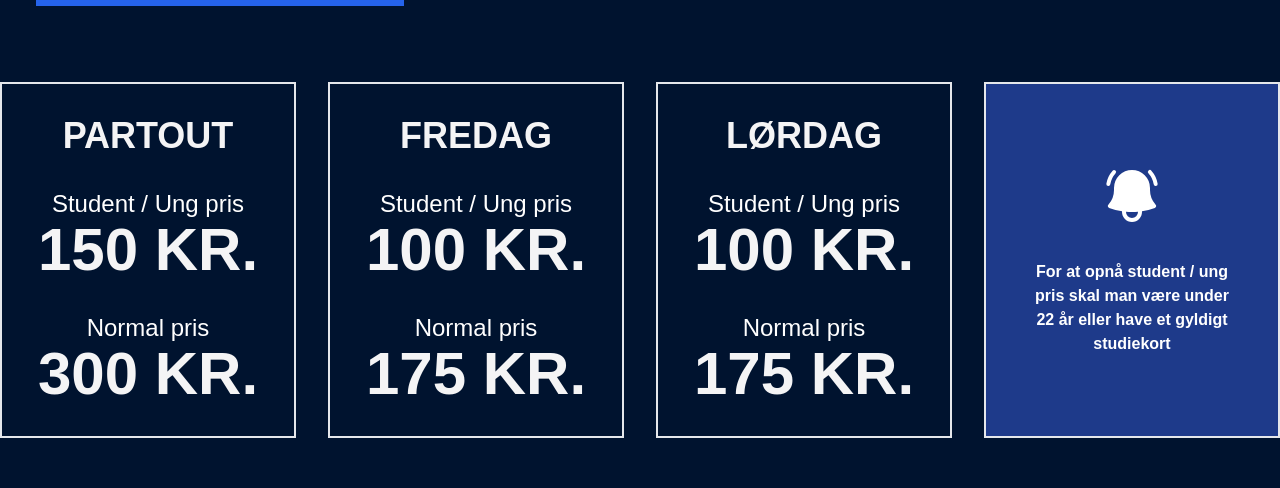
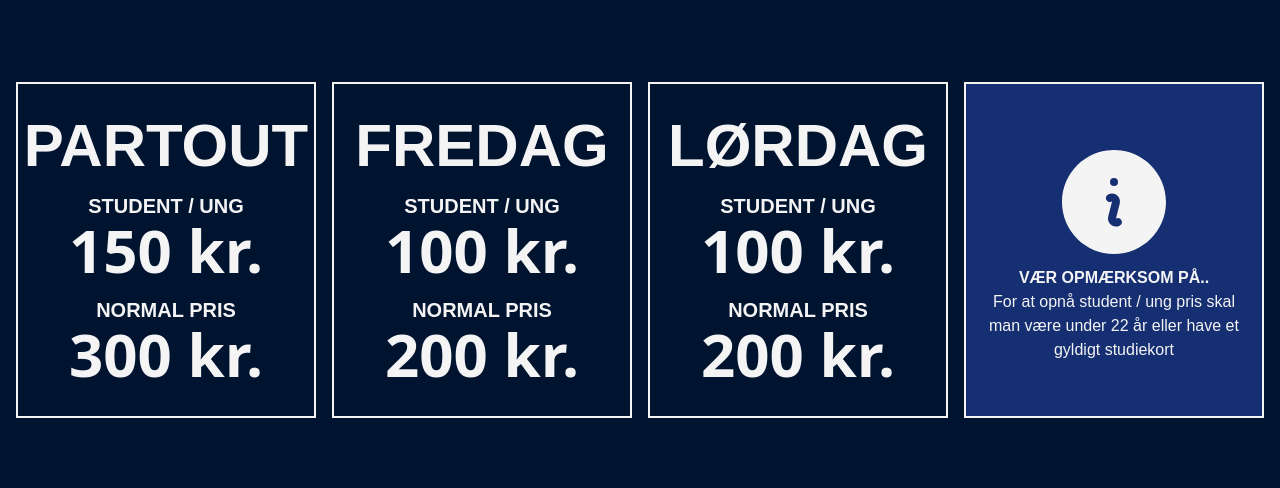
Before and after one commit to andersravn32/kold-festival, a Vue app: page / in a window 1280 px wide. Shown: the part 2142-2630 px from the top of the page. Built offline with nearby package versions, Linux system fonts and the light colour scheme; a web font is replaced by a local one.

Commit message:
Add: Added responsive layout

```diff
--- a/src/components/Forms/Contact.vue
+++ b/src/components/Forms/Contact.vue
@@ -23,7 +23,7 @@ const submit = () => {
 
 <template>
   <form id="form-contact" @submit.prevent="submit" class="container flex flex-col space-y-4">
-    <div class="grid grid-cols-2 gap-4">
+    <div class="grid md:grid-cols-2 gap-4">
         <input v-model="firstName" type="text" placeholder="Fornavn" />
         <input v-model="lastName" type="text" placeholder="Efternavn" />
     </div>
--- a/src/components/NavMenu.vue
+++ b/src/components/NavMenu.vue
@@ -22,7 +22,7 @@ defineEmits(["close"]);
     </button>
 
     <ul
-      class="flex flex-col space-y-8 font-bold font-header text-zinc-100 uppercase z-100 text-6xl text-center"
+      class="flex flex-col space-y-8 font-bold font-header text-zinc-100 uppercase z-100 text-4xl lg:text-8xl text-center"
     >
       <li v-for="(route, index) in routes" :key="index">
         <router-link @click="$emit('close')" :to="route.path">
--- a/src/pages/contact.vue
+++ b/src/pages/contact.vue
@@ -8,42 +8,21 @@ import PageHeader from "../components/PageHeader.vue";
 <template>
   <div id="page-contact">
     <PageHeader :bg="bg">
-      <h1 class="text-8xl uppercase leading-[0.9]">Kontakt</h1>
-      <h2 class="text-xl text-center font-body">
+      <h1 class="text-6xl lg:text-8xl uppercase leading-[0.9]">Kontakt</h1>
+      <h2 class="lg:text-xl text-center font-body">
         Udfyld den nedenstående formular for at sende os en direkte besked
       </h2></PageHeader
     >
-    <FormContact class="max-w-2xl mx-auto"/>
+    <FormContact class="max-w-2xl mx-auto p-4"/>
 
-    <div class="max-w-2xl mx-auto w-full grid grid-cols-2 gap-8">
+    <div class="max-w-2xl mx-auto w-full grid md:grid-cols-2 gap-8 p-4">
       <ContactPerson />
       <ContactPerson />
     </div>
-
-    <!--     <section class="test">
-      <div class="flex-center">
-        <i class="icon-3d"
-          ><ArrowDownCircleIcon class="w-32 h-32"></ArrowDownCircleIcon
-        ></i>
-        <i class="icon-3d"
-          ><ArrowDownCircleIcon class="w-32 h-32"></ArrowDownCircleIcon
-        ></i>
-      </div>
-    </section> -->
   </div>
 </template>
 <style>
 #page-contact {
   @apply min-h-screen flex flex-col space-y-8;
 }
-
-/* Test */
-
-.flex-center {
-  @apply w-full h-[20em] flex;
-}
-
-.icon-3d {
-  @apply p-[10px] text-white;
-}
 </style>
--- a/src/pages/faq.vue
+++ b/src/pages/faq.vue
@@ -7,8 +7,8 @@ import bg from "../assets/img/hero-bg.jpg";
 <template>
   <div id="page-faq">
     <PageHeader :bg="bg">
-      <h1 class="text-8xl uppercase leading-[0.9]">F.A.Q</h1>
-      <h2 class="text-xl text-center font-body">
+      <h1 class="text-6xl lg:text-8xl uppercase leading-[0.9]">F.A.Q</h1>
+      <h2 class="lg:text-xl text-center font-body">
         Her vil du finde svarene på de fleste af dine spørgsmål
       </h2></PageHeader
     >
@@ -46,7 +46,7 @@ import bg from "../assets/img/hero-bg.jpg";
 }
 
 #faq {
-  @apply container max-w-4xl mx-auto flex flex-col space-y-4;
+  @apply container max-w-4xl mx-auto flex flex-col space-y-4 p-4;
 }
 
 #faq .accordion {
--- a/src/pages/index.vue
+++ b/src/pages/index.vue
@@ -3,9 +3,10 @@ import gsap from "gsap";
 import ScrollTrigger from "gsap/ScrollTrigger";
 import { onMounted, ref } from "vue";
 import { useRouter } from "vue-router";
-import { BellAlertIcon } from "@heroicons/vue/24/solid";
+import { InformationCircleIcon } from "@heroicons/vue/24/solid";
 
 import GridArtist from "../components/GridArtist.vue";
+import PricePanel from "../components/PricePanel.vue";
 
 import bg from "../assets/video/bg-video1.mp4";
 
@@ -23,9 +24,9 @@ onMounted(async () => {
   loading.value = true;
 
   // Fetch artist data
-  const response = await fetch(
-    "/src/assets/data.json"
-  ).then((res) => res.json());
+  const response = await fetch("/src/assets/data.json").then((res) =>
+    res.json()
+  );
 
   // Update artists
   artists.value = response.artists;
@@ -94,20 +95,18 @@ onMounted(async () => {
       ></video>
 
       <img
-        class="hero-logo h-96"
+        class="hero-logo h-80 md:h-96 lg:h-[512px]"
         src="../assets/img/logo.svg"
         alt="KOLD Icon"
       />
-      <h1
-        class="flex flex-col items-center justify-center text-zinc-100 font-header"
-      >
+      <h1 class="flex flex-col items-center justify-center">
         <span
-          class="text-[12rem] uppercase font-bold text-zinc-100 leading-[0.6]"
+          class="text-8xl lg:text-[12rem] uppercase font-bold text-zinc-100 leading-[0.6]"
           >Kold</span
-        ><span class="text-8xl">Festival</span>
+        ><span class="text-4xl lg:text-6xl">Festival</span>
       </h1>
       <h3
-        class="flex items-center text-4xl font-header space-x-8 text-zinc-100"
+        class="flex items-center font-header space-x-2 text-zinc-100 lg:text-2xl"
       >
         <span>24D</span><span>/</span><span>12T</span><span>/</span
         ><span>02M</span><span>/</span><span>33S</span>
@@ -130,7 +129,7 @@ onMounted(async () => {
 
     <section class="pb-16" id="artist" v-if="artists.length">
       <div
-        class="p-6 container mx-auto grid gap-16 sm:grid-cols-1 lg:grid-cols-3"
+        class="p-4 container mx-auto grid gap-16 sm:grid-cols-1 md:grid-cols-2 lg:grid-cols-3"
       >
         <GridArtist
           v-for="(artist, index) in artists"
@@ -144,74 +143,38 @@ onMounted(async () => {
 
     <!-- Tickets -->
     <section id="tickets">
-      <div id="ticketBoxes">
-        <div class="priceBox">
-          <h3 class="text-4xl">PARTOUT</h3>
-          <div
-            class="text-white font-body flex flex-col justify-center items-center"
-          >
-            <p class="font-normal text-2xl">Student / Ung pris</p>
-            <h4 class="font-bold text-6xl">150 KR.</h4>
-          </div>
-          <div
-            class="text-white font-body flex flex-col justify-center items-center"
-          >
-            <p class="font-normal text-2xl">Normal pris</p>
-            <h4 class="font-bold text-6xl">300 KR.</h4>
-          </div>
-        </div>
-
-        <div class="priceBox">
-          <h3 class="text-4xl">FREDAG</h3>
-          <div
-            class="text-white font-body flex flex-col justify-center items-center"
-          >
-            <p class="font-normal text-2xl">Student / Ung pris</p>
-            <h4 class="font-bold text-6xl">100 KR.</h4>
-          </div>
-          <div
-            class="text-white font-body flex flex-col justify-center items-center"
-          >
-            <p class="font-normal text-2xl">Normal pris</p>
-            <h4 class="font-bold text-6xl">175 KR.</h4>
-          </div>
-        </div>
-
-        <div class="priceBox">
-          <h3 class="text-4xl">LØRDAG</h3>
-          <div
-            class="text-white font-body flex flex-col justify-center items-center"
-          >
-            <p class="font-normal text-2xl">Student / Ung pris</p>
-            <h4 class="font-bold text-6xl">100 KR.</h4>
-          </div>
-          <div
-            class="text-white font-body flex flex-col justify-center items-center"
-          >
-            <p class="font-normal text-2xl">Normal pris</p>
-            <h4 class="font-bold text-6xl">175 KR.</h4>
-          </div>
-        </div>
-        <article class="warning">
-          <i><BellAlertIcon class="w-16 h-16"></BellAlertIcon></i>
-          <p>
-            For at opnå student / ung pris skal man være under 22 år eller have
-            et gyldigt studiekort
-          </p>
-        </article>
+      <PricePanel title="Partout" :price="300" />
+      <PricePanel title="Fredag" :price="200" />
+      <PricePanel title="Lørdag" :price="200" />
+      <div class="flex p-4 flex-col justify-center items-center bg-blue-900/75 border-2 border-zinc-100">
+        <InformationCircleIcon class="h-32 w-32" />
+        <h3>Vær opmærksom på..</h3>
+        <p class="font-body text-center">
+          For at opnå student / ung pris skal man være under 22 år eller have et
+          gyldigt studiekort
+        </p>
       </div>
     </section>
   </div>
 </template>
 
 <style>
+
+/* Hero styling */
 #hero {
-  @apply min-h-screen space-y-4 w-full relative z-10 flex items-center justify-center overflow-hidden;
+  @apply py-32 lg:py-4 lg:min-h-screen space-y-4 w-full relative z-10 flex items-center justify-center overflow-hidden;
 }
 
 .hero-logo {
   animation: hero-logo 180s infinite linear;
 }
+
+/* Tickets styling */
+#tickets {
+  @apply container mx-auto grid grid-cols-1 md:grid-cols-2 lg:grid-cols-4 gap-4 p-4 text-zinc-100;
+}
+
+/* Animations */
 
 @keyframes hero-logo {
   0% {
@@ -222,22 +185,4 @@ onMounted(async () => {
     transform: rotate(360deg);
   }
 }
-
-/* tickets */
-
-#tickets {
-  @apply container mx-auto flex flex-col;
-}
-
-#ticketBoxes {
-  @apply gap-8 grid grid-cols-1 lg:grid-cols-2 xl:grid-cols-4;
-}
-
-.priceBox {
-  @apply relative translate-y-8 opacity-0 flex flex-col justify-center items-center gap-8 py-8 border-2 mx-8 sm:mx-0;
-}
-
-.warning {
-  @apply relative translate-y-8 opacity-0 h-full bg-blue-900 text-white flex flex-col justify-between items-center font-bold font-body p-12 text-center py-20 border-2 mx-8 sm:mx-0;
-}
 </style>
--- a/src/pages/program.vue
+++ b/src/pages/program.vue
@@ -8,14 +8,14 @@ import bg from "../assets/img/bg.jpg";
 <template>
   <div id="page-program">
     <PageHeader :bg="bg">
-      <h1 class="text-8xl uppercase leading-[0.9]">Program</h1>
-      <h2 class="text-xl text-center font-body">
+      <h1 class="text-6xl lg:text-8xl uppercase leading-[0.9]">Program</h1>
+      <h2 class="lg:text-xl text-center font-body">
         Nedenfor kan du læse hele festivalens program
       </h2>
     </PageHeader>
     <section id="program" class="container mx-auto flex flex-col">
       <Tabs>
-        <Tab title="Musik" class="grid grid-cols-3 gap-4">
+        <Tab title="Musik" class="grid md:grid-cols-2 lg:grid-cols-3 gap-4">
           <div class="flex flex-col space-y-4 bg-blue-900/75 p-4">
             <h2 class="text-xl">Torsdag d. 2. Februar</h2>
             <ul class="flex flex-col space-y-2 text-zinc-100">
@@ -93,7 +93,7 @@ import bg from "../assets/img/bg.jpg";
           </div>
         </Tab>
 
-        <Tab title="Talks" class="grid grid-cols-3 gap-4">
+        <Tab title="Talks" class="grid md:grid-cols-2 lg:grid-cols-3 gap-4">
           <div class="flex flex-col space-y-4 bg-blue-900/75 p-4">
             <h2 class="text-xl">Torsdag d. 2. Februar</h2>
             <ul class="flex flex-col space-y-2 text-zinc-100">
```
